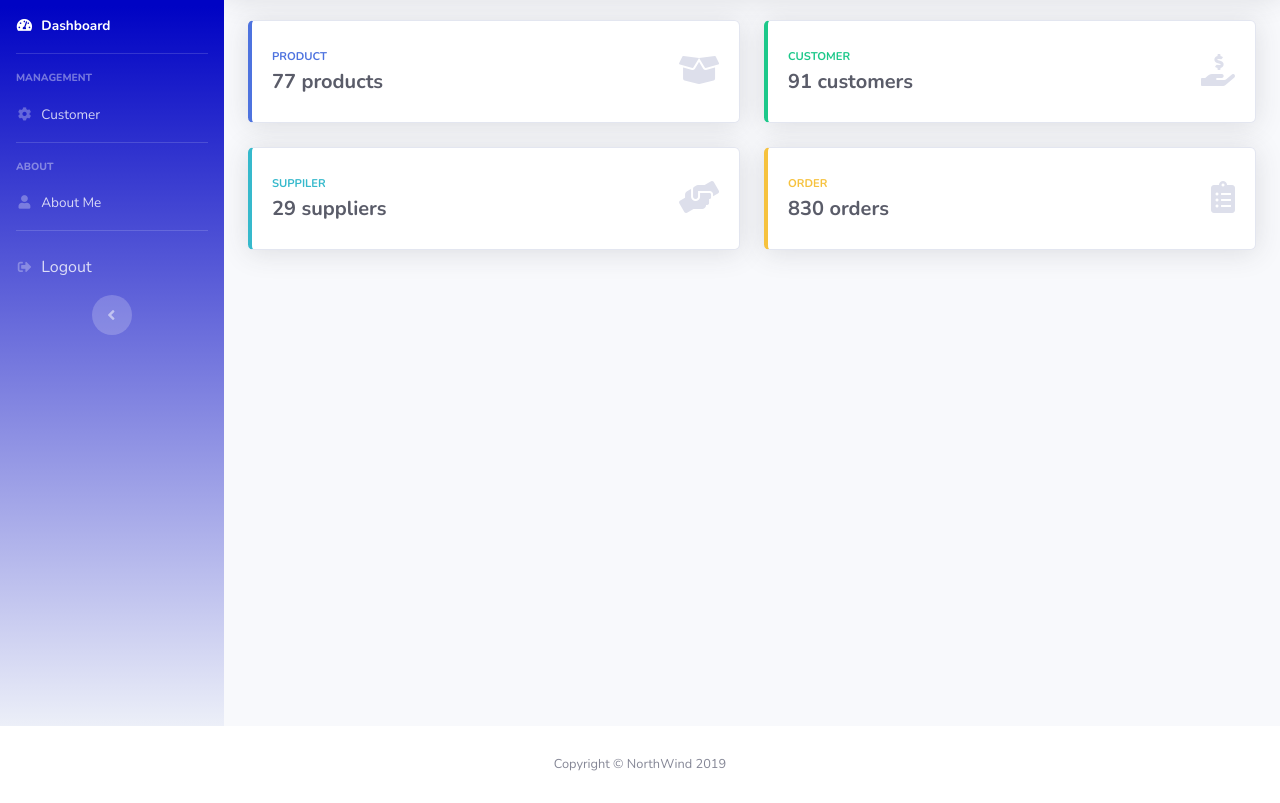
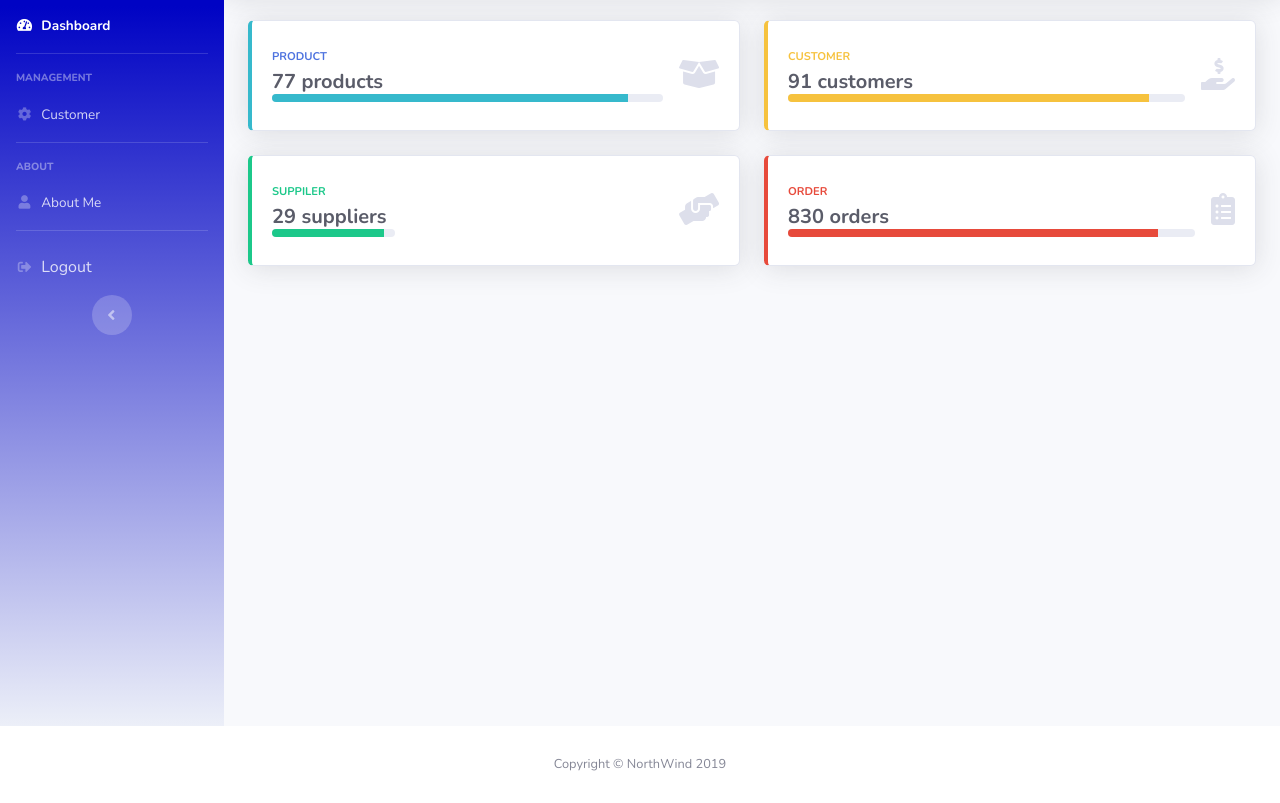
Before and after one commit to SirinthornBw/projectll, a plain HTML site: page dashboard.html in a window 1280 px wide. Shown: the part 74-877 px from the top of the page. Drawn offline with nearby package versions, Linux system fonts and the light colour scheme.

Commit message:
Last_Finish

```diff
--- a/dashboard.html
+++ b/dashboard.html
@@ -129,7 +129,7 @@
               <div class="dropdown-menu dropdown-menu-right shadow animated--grow-in" aria-labelledby="userDropdown">
                 <a class="dropdown-item" href="about.html">
                   <i class="fas fa-user fa-sm fa-fw mr-2 text-gray-400"></i>
-                  About Me
+                  About
                 </a>
                 <div class="dropdown-divider"></div>
                 <a class="dropdown-item" href="#" data-toggle="modal" data-target="#logoutModal">
@@ -152,14 +152,17 @@
 
             <!-- Product -->
             <div class="col-xl-6 col-md-6 mb-4">
-              <div class="card border-left-primary shadow h-100 py-2">
+              <div class="card border-left-info shadow h-100 py-2">
                 <div class="card-body">
                   <div class="row no-gutters align-items-center">
                     <div class="col mr-2">
                       <div class="text-xs font-weight-bold text-primary text-uppercase mb-1">Product</div>
+
                       <!-- quatity -->
                       <div class="h5 mb-0 font-weight-bold text-gray-800" id="q_product"></div>
-
+                      <div class="progress progress-sm mr-2">
+                          <div class="progress-bar bg-info" role="progressbar" style="width: 91%" aria-valuenow="50" aria-valuemin="0" aria-valuemax="100"></div>
+                      </div>
                     </div>
 
                     <div class="col-auto">
@@ -172,13 +175,18 @@
 
             <!-- Customer -->
             <div class="col-xl-6 col-md-6 mb-4">
-              <div class="card border-left-success shadow h-100 py-2">
+              <div class="card border-left-warning shadow h-100 py-2">
                 <div class="card-body">
                   <div class="row no-gutters align-items-center">
                     <div class="col mr-2">
-                      <div class="text-xs font-weight-bold text-success text-uppercase mb-1">Customer</div>
+                      <div class="text-xs font-weight-bold text-warning text-uppercase mb-1">Customer</div>
+
                       <!-- quatity -->
                       <div class="h5 mb-0 font-weight-bold text-gray-800" id="q_cus"></div>
+
+                     <div class="progress progress-sm mr-2">
+                          <div class="progress-bar bg-warning" role="progressbar" style="width: 91%" aria-valuenow="50" aria-valuemin="0" aria-valuemax="100"></div>
+                      </div>
                     </div>
                     <div class="col-auto">
                       <i class="fas fa-hand-holding-usd fa-2x text-gray-300"></i>
@@ -190,17 +198,20 @@
 
             <!-- Earnings (Monthly) Card Example -->
             <div class="col-xl-6 col-md-6 mb-4">
-              <div class="card border-left-info shadow h-100 py-2">
+              <div class="card border-left-success shadow h-100 py-2">
                 <div class="card-body">
                   <div class="row no-gutters align-items-center">
                     <div class="col mr-2">
-                      <div class="text-xs font-weight-bold text-info text-uppercase mb-1">Suppiler</div>
+                      <div class="text-xs font-weight-bold text-success text-uppercase mb-1">Suppiler</div>
+
                       <!-- quatity -->
                       <div class="row no-gutters align-items-center">
                         <div class="col-auto">
                           <div class="h5 mb-0 mr-3 font-weight-bold text-gray-800" id="q_supplier"></div>
+                          <div class="progress progress-sm mr-2">
+                              <div class="progress-bar bg-success" role="progressbar" style="width: 91%" aria-valuenow="50" aria-valuemin="0" aria-valuemax="100"></div>
+                          </div>
                         </div>
-
                       </div>
                     </div>
                     <div class="col-auto">
@@ -213,12 +224,15 @@
 
             <!-- Pending Requests Card Example -->
             <div class="col-xl-6 col-md-6 mb-4">
-              <div class="card border-left-warning shadow h-100 py-2">
+              <div class="card border-left-danger shadow h-100 py-2">
                 <div class="card-body">
                   <div class="row no-gutters align-items-center">
                     <div class="col mr-2">
-                      <div class="text-xs font-weight-bold text-warning text-uppercase mb-1">Order</div>
+                      <div class="text-xs font-weight-bold text-danger text-uppercase mb-1">Order</div>
                       <div class="h5 mb-0 font-weight-bold text-gray-800" id="q_order"></div>
+                      <div class="progress progress-sm mr-2">
+                          <div class="progress-bar bg-danger" role="progressbar" style="width: 91%" aria-valuenow="50" aria-valuemin="0" aria-valuemax="100"></div>
+                      </div>
                     </div>
                     <div class="col-auto">
                       <i class="fas fa-clipboard-list fa-2x text-gray-300"></i>
```
Also changed, not shown: custdetail.html (+2 -2 lines), editcust.html (+1 -1 lines).
